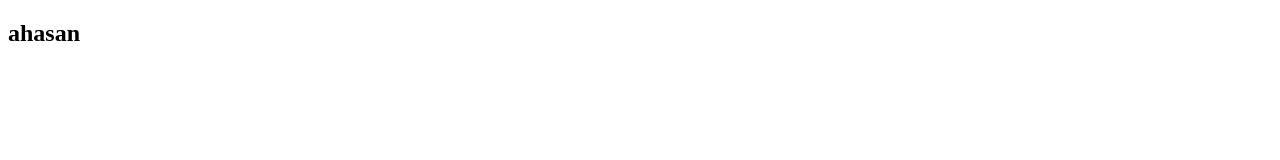
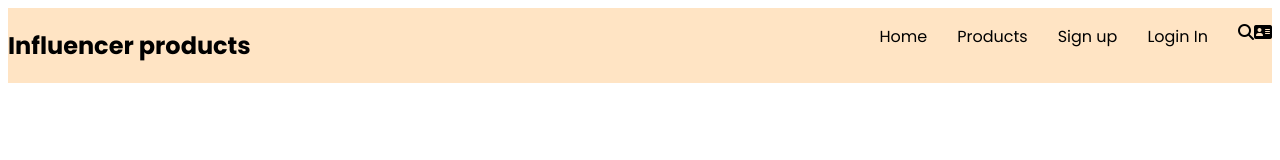
Before and after one commit to ahassh1/influencer-website, a plain HTML site: page index.html in a window 1280 px wide. Drawn offline with Linux system fonts and the light colour scheme.

Commit message:
navbar create

```diff
--- a/index.html
+++ b/index.html
@@ -3,37 +3,220 @@
 <head>
     <meta charset="UTF-8">
     <meta name="viewport" content="width=device-width, initial-scale=1.0">
+    <link rel="stylesheet" href="https://cdnjs.cloudflare.com/ajax/libs/font-awesome/6.7.2/css/all.min.css" integrity="sha512-Evv84Mr4kqVGRNSgIGL/F/aIDqQb7xQ2vcrdIwxfjThSH8CSR7PBEakCr51Ck+w+/U6swU2Im1vVX0SVk9ABhg==" crossorigin="anonymous" referrerpolicy="no-referrer" />
+    <link rel="stylesheet" href="./style.css">
     <title>influencer-gear</title>
 </head>
 <body>
 
     <header>
-     <h2>ahasan</h2>
+
+     <section class="bg_light">
+        <nav class="display_flex">
+            <h2 class="nav_head">Influencer products</h2>
+              <ul class="display_flex">
+                <li><a href="">Home</a></li>
+                <li><a href="">Products</a></li>
+                <li><a href="">Sign up</a></li>
+                <li><a href="">Login In</a></li>
+                <i class="fa-solid fa-magnifying-glass"></i>
+                <i class="fa-solid fa-address-card"></i>
+            </ul>
+
+      </nav>
+     </section>
+
+
+          <!-- <section>
+            <div>
+                  <h1>Start your Journey as
+                Influencer</h1>
+                <p>Lorem ipsum dolor sit amet, consectetur adipiscing elit. Sem vestibulum sed scelerisque eros. Lectus faucibus.</p>
+                <button>Preebook now</button>
+            </div>
+            <div>
+                <img src="./images/main-camera.png" alt="">
+            </div>
+          </section> -->
     </header>
 
 
 
+    <!-- <main>
+     <section>
+             <img src="./logos/Alibaba.svg" alt="">
+             <img src="./logos/Amazon.svg" alt="">
+             <img src="./logos/Daraz.pk Logo.svg" alt="">
+             <img src="./logos/Ebay.svg" alt="">
+             <img src="./logos/Rakuten.svg" alt="">
+             <img src="./logos/Target.svg" alt="">
+             <img src="./logos/Walmart.svg" alt="">
+     </section>
+
+     <section>
+            <h2>Popular Collection</h2>
+     </section>
+
+     <section>
+        <div>
+            <div>
+                <img src="./images/camera.png" alt="">
+            </div>
+            <h1>Flex Tripod</h1>
+            <h2>$50.48</h2>
+            <h6>4.99</h6>
+            <p>
+                Wordwide shifting <br>available on <br>
+               Buyers protection possible!
+            </p>
+        </div>
+
+        <div>
+            <div>
+                <img src="./images/airpod.png" alt="">
+            </div>
+            <h1>Flex Tripod</h1>
+            <h2>$50.48</h2>
+            <h6>4.99</h6>
+            <p>
+                Wordwide shifting <br>available on <br>
+               Buyers protection possible!
+            </p>
+        </div>
+
+        <div>
+            <div>
+                <img src="./images/action.png" alt="">
+            </div>
+            <h1>Flex Tripod</h1>
+            <h2>$50.48</h2>
+            <h6>4.99</h6>
+            <p>
+                Wordwide shifting <br>available on <br>
+               Buyers protection possible!
+            </p>
+        </div>
+
+        <div>
+            <div>
+                <img src="./images/setup.png" alt="">
+            </div>
+            <h1>Flex Tripod</h1>
+            <h2>$50.48</h2>
+            <h6>4.99</h6>
+            <p>
+                Wordwide shifting <br>available on <br>
+               Buyers protection possible!
+            </p>
+        </div>
+
+        <div>
+            <div>
+                <img src="./images/drone.png" alt="">
+            </div>
+            <h1>Flex Tripod</h1>
+            <h2>$50.48</h2>
+            <h6>4.99</h6>
+            <p>
+                Wordwide shifting <br>available on <br>
+               Buyers protection possible!
+            </p>
+        </div>
+
+        <div>
+            <div>
+                <img src="./images/single-light.png" alt="">
+            </div>
+            <h1>Flex Tripod</h1>
+            <h2>$50.48</h2>
+            <h6>4.99</h6>
+            <p>
+                Wordwide shifting <br>available on <br>
+               Buyers protection possible!
+            </p>
+        </div>
+
+        <div>
+            <div>
+                <img src="./images/lights.png" alt="">
+            </div>
+            <h1>Flex Tripod</h1>
+            <h2>$50.48</h2>
+            <h6>4.99</h6>
+            <p>
+                Wordwide shifting <br>available on <br>
+               Buyers protection possible!
+            </p>
+        </div>
+
+        <div>
+            <div>
+                <img src="./images/mic.png" alt="">
+            </div>
+            <h1>Flex Tripod</h1>
+            <h2>$50.48</h2>
+            <h6>4.99</h6>
+            <p>
+                Wordwide shifting <br>available on <br>
+               Buyers protection possible!
+            </p>
+        </div>
+
+        <div>
+            <div>
+                <img src="./images/tripod.png" alt="">
+            </div>
+            <h1>Flex Tripod</h1>
+            <h2>$50.48</h2>
+            <h6>4.99</h6>
+            <p>
+                Wordwide shifting <br>available on <br>
+               Buyers protection possible!
+            </p>
+        </div>
+
+     </section>
+
+      <section>
+        <button>
+            see more
+        </button>
+      </section>
+
+      <section>
+        <div>
+            <img src="./images/gear.png" alt="">
+        </div>
+        <div>
+            <h1>Featured products at one place</h1>
+            <p>Amet minim mollit non deserunt ullamco est sit <br>aliqua dolor do amet sint. Velit officia consequat duis enim <br>velit mollit. Exercitation veniam consequat sunt nostrud amet.</p>
+
+            <div>
+                <button>Join Now</button>
+                <i class="fa-solid fa-arrow-right"></i>
+            </div>
+
+        </div>
+      </section>
+ </main>
 
 
 
+    <footer>
+     <section>
 
+        <h2>Influencer products</h2>
+            <p>Copyright © 2020  influencer products <br>
+                All rights reserved</p>
+        </div>
+          <div>
+            <i class="fa-brands fa-facebook"></i>
+            <i class="fa-brands fa-instagram"></i>
+            <i class="fa-brands fa-behance"></i>
+            <i class="fa-brands fa-youtube"></i>
 
+     </section>
 
-
-
-
-
-
-
-
-
-
-    <main>
-
-    </main>
-
-    <footer>
-
-    </footer>
+    </footer> -->
 </body>
 </html>
--- a/style.css
+++ b/style.css
@@ -0,0 +1,33 @@
+@import url('https://fonts.googleapis.com/css2?family=Poppins:ital,wght@0,100;0,200;0,300;0,400;0,500;0,600;0,700;0,800;0,900;1,100;1,200;1,300;1,400;1,500;1,600;1,700;1,800;1,900&display=swap');
+
+body{
+    font-family: "Poppins", serif;
+}
+
+/* *{
+   padding: 0;
+   margin: 0;
+   box-sizing: border-box;
+} */
+nav{
+    justify-content: space-between;
+}
+.display_flex{
+    display: flex;
+
+}
+nav ul li {
+    list-style: none;
+    margin-right: 30px;
+}
+nav ul li a{
+    text-decoration: none;
+    color:black ;
+}
+.bg_light{
+    background-color: bisque;
+}
+.bg_light, .banner{
+   max-width: 1420px;
+   margin: 0 auto;
+}
```
